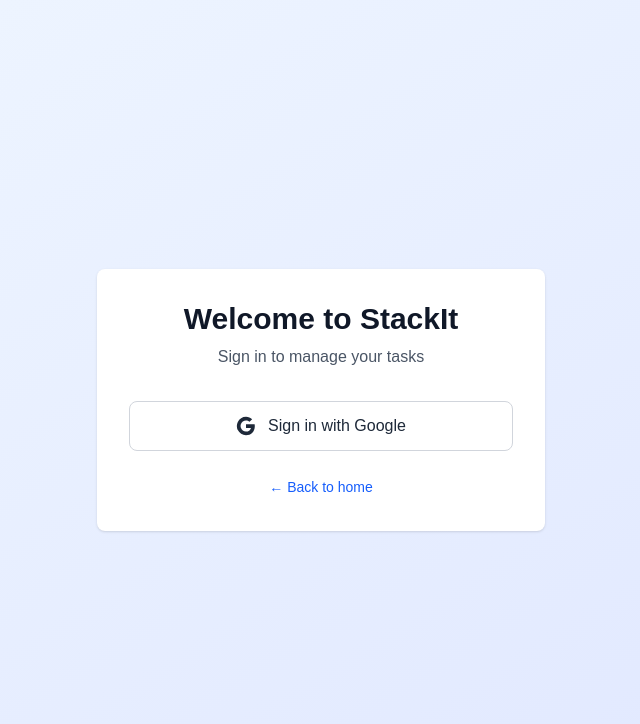
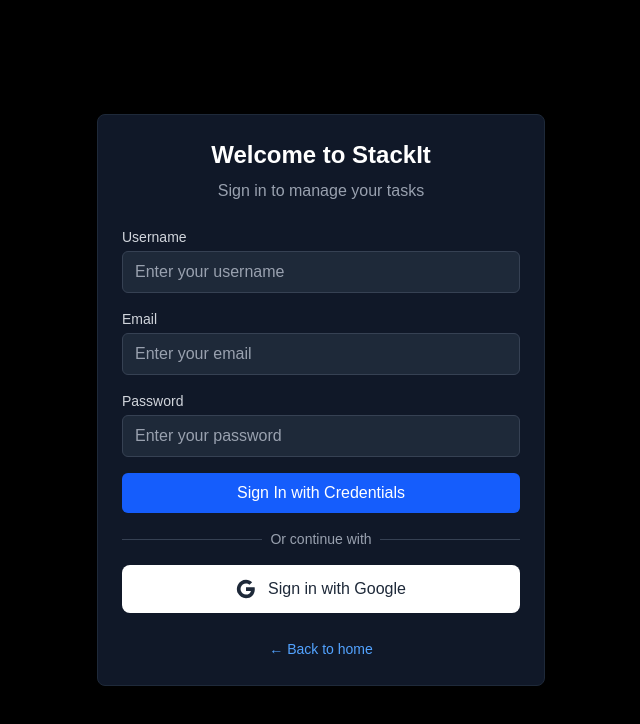
Before and after one commit to Ravi0529/StackIt, a Next.js app: page /auth/signin in a window 1280 px wide. Shown: the top 724 px of the page, without its empty margins (319-959 px from the left). Built offline with nearby package versions, Linux system fonts and the light colour scheme; no server answers.

Commit message:
feat: credential auth added

```diff
--- a/src/app/auth/signin/page.tsx
+++ b/src/app/auth/signin/page.tsx
@@ -6,6 +6,11 @@ import { useRouter } from 'next/navigation'
 
 export default function SignIn() {
   const [isLoading, setIsLoading] = useState(false)
+  const [credentials, setCredentials] = useState({
+    username: '',
+    email: '',
+    password: ''
+  })
   const router = useRouter()
 
   useEffect(() => {
@@ -27,19 +32,108 @@ export default function SignIn() {
     }
   }
 
+  const handleCredentialsSignIn = async (e: React.FormEvent) => {
+    e.preventDefault()
+    setIsLoading(true)
+    try {
+      const result = await signIn('credentials', {
+        username: credentials.username,
+        email: credentials.email,
+        password: credentials.password,
+        redirect: false
+      })
+
+      if (result?.error) {
+        alert('Invalid credentials')
+      } else {
+        router.push('/')
+      }
+    } catch (error) {
+      console.error('Sign in error:', error)
+    } finally {
+      setIsLoading(false)
+    }
+  }
+
   return (
-    <div className="min-h-screen bg-gradient-to-br from-blue-50 to-indigo-100 flex items-center justify-center">
-      <div className="max-w-md w-full space-y-8">
-        <div className="bg-white rounded-lg shadow-sm p-8">
-          <div className="text-center">
-            <h2 className="text-3xl font-bold text-gray-900 mb-2">Welcome to StackIt</h2>
-            <p className="text-gray-600 mb-8">Sign in to manage your tasks</p>
+    <div className="min-h-screen bg-black flex items-center justify-center p-4">
+      <div className="max-w-md w-full">
+        <div className="bg-gray-900 rounded-lg border border-gray-800 p-6">
+          <div className="text-center mb-6">
+            <h2 className="text-2xl font-bold text-white mb-2">Welcome to StackIt</h2>
+            <p className="text-gray-400">Sign in to manage your tasks</p>
           </div>
 
+          {/* Credentials Form */}
+          <form onSubmit={handleCredentialsSignIn} className="space-y-4 mb-4">
+            <div>
+              <label htmlFor="username" className="block text-sm font-medium text-gray-300 mb-1">
+                Username
+              </label>
+              <input
+                type="text"
+                id="username"
+                value={credentials.username}
+                onChange={(e) => setCredentials({ ...credentials, username: e.target.value })}
+                className="w-full px-3 py-2 bg-gray-800 border border-gray-700 rounded-md text-white placeholder-gray-400 focus:outline-none focus:ring-2 focus:ring-blue-500 focus:border-transparent"
+                placeholder="Enter your username"
+                required
+              />
+            </div>
+
+            <div>
+              <label htmlFor="email" className="block text-sm font-medium text-gray-300 mb-1">
+                Email
+              </label>
+              <input
+                type="email"
+                id="email"
+                value={credentials.email}
+                onChange={(e) => setCredentials({ ...credentials, email: e.target.value })}
+                className="w-full px-3 py-2 bg-gray-800 border border-gray-700 rounded-md text-white placeholder-gray-400 focus:outline-none focus:ring-2 focus:ring-blue-500 focus:border-transparent"
+                placeholder="Enter your email"
+                required
+              />
+            </div>
+
+            <div>
+              <label htmlFor="password" className="block text-sm font-medium text-gray-300 mb-1">
+                Password
+              </label>
+              <input
+                type="password"
+                id="password"
+                value={credentials.password}
+                onChange={(e) => setCredentials({ ...credentials, password: e.target.value })}
+                className="w-full px-3 py-2 bg-gray-800 border border-gray-700 rounded-md text-white placeholder-gray-400 focus:outline-none focus:ring-2 focus:ring-blue-500 focus:border-transparent"
+                placeholder="Enter your password"
+                required
+              />
+            </div>
+
+            <button
+              type="submit"
+              disabled={isLoading}
+              className="w-full px-4 py-2 bg-blue-600 text-white rounded-md hover:bg-blue-700 disabled:opacity-50 disabled:cursor-not-allowed transition-colors"
+            >
+              {isLoading ? 'Signing in...' : 'Sign In with Credentials'}
+            </button>
+          </form>
+
+          <div className="relative mb-4">
+            <div className="absolute inset-0 flex items-center">
+              <div className="w-full border-t border-gray-700"></div>
+            </div>
+            <div className="relative flex justify-center text-sm">
+              <span className="px-2 bg-gray-900 text-gray-400">Or continue with</span>
+            </div>
+          </div>
+
+          {/* Google Sign In */}
           <button
             onClick={handleGoogleSignIn}
             disabled={isLoading}
-            className="w-full flex items-center justify-center gap-3 px-4 py-3 bg-white text-gray-800 rounded-lg border border-gray-300 hover:bg-gray-50 disabled:opacity-50 disabled:cursor-not-allowed transition-colors"
+            className="w-full flex items-center justify-center gap-3 px-4 py-3 bg-white text-gray-800 rounded-lg hover:bg-gray-50 disabled:opacity-50 disabled:cursor-not-allowed transition-colors"
           >
             <svg className="w-5 h-5" viewBox="0 0 24 24">
               <path
@@ -65,7 +159,7 @@ export default function SignIn() {
           <div className="mt-6 text-center">
             <a
               href="/"
-              className="text-sm text-blue-600 hover:text-blue-500"
+              className="text-sm text-blue-400 hover:text-blue-300"
             >
               ← Back to home
             </a>
--- a/src/app/page.tsx
+++ b/src/app/page.tsx
@@ -11,10 +11,15 @@ export default function Home() {
     <div className="min-h-screen bg-black text-white">
       <Navbar />
 
-      <div>
-        <h1>
-          Main page
-        </h1>
+      <div className="max-w-7xl mx-auto px-4 sm:px-6 lg:px-8 py-8">
+        <h1 className="text-3xl font-bold text-white mb-8">Main page</h1>
+
+        <div className="bg-gray-900 rounded-lg border border-gray-800 p-6">
+          <h2 className="text-xl font-semibold text-white mb-4">Welcome to StackIt</h2>
+          <p className="text-gray-400">
+            This is your main dashboard. Use the navigation above to access different features.
+          </p>
+        </div>
       </div>
     </div>
   )
--- a/src/components/Navbar.tsx
+++ b/src/components/Navbar.tsx
@@ -1,11 +1,30 @@
+'use client'
 
-import { useRouter } from "next/navigation";
+import { useSession, signOut } from 'next-auth/react'
+import { useRouter } from "next/navigation"
+import { useState } from 'react'
 
 export default function Navbar() {
+  const { data: session, status } = useSession()
+  const router = useRouter()
+  const [isLoading, setIsLoading] = useState(false)
 
-    const router = useRouter();
+  const handleSignOut = async () => {
+    setIsLoading(true)
+    try {
+      await signOut({ callbackUrl: '/' })
+    } catch (error) {
+      console.error('Sign out error:', error)
+    } finally {
+      setIsLoading(false)
+    }
+  }
 
-  return <>
+  const handleLogin = () => {
+    router.push('/auth/signin')
+  }
+
+  return (
     <header className="bg-gray-900 border-b border-gray-800">
       <div className="max-w-7xl mx-auto px-4 sm:px-6 lg:px-8">
         <div className="flex justify-between items-center h-16">
@@ -13,11 +32,43 @@ export default function Navbar() {
             <h1 className="text-2xl font-bold text-white">StackIt</h1>
             <span className="ml-2 text-sm text-gray-400">Task Management</span>
           </div>
-              <button onClick={() => router.push('/auth/signin')} className="px-3 py-1.5 bg-blue-600 text-white text-sm rounded-md hover:bg-blue-700 transition-colors">
+
+          {status === 'loading' ? (
+            <div className="flex items-center justify-center">
+              <div className="animate-spin rounded-full h-5 w-5 border-b-2 border-blue-400"></div>
+            </div>
+          ) : session ? (
+            <div className="flex items-center gap-3">
+              <div className="flex items-center gap-2">
+                {session.user?.image && (
+                  <img
+                    src={session.user.image}
+                    alt={session.user.name || 'User'}
+                    className="w-8 h-8 rounded-full"
+                  />
+                )}
+                <span className="text-sm font-medium text-gray-300 hidden sm:block">
+                  {session.user?.name || session.user?.email}
+                </span>
+              </div>
+              <button
+                onClick={handleSignOut}
+                disabled={isLoading}
+                className="px-3 py-1.5 bg-red-600 text-white text-sm rounded-md hover:bg-red-700 disabled:opacity-50 disabled:cursor-not-allowed transition-colors"
+              >
+                {isLoading ? '...' : 'Sign Out'}
+              </button>
+            </div>
+          ) : (
+            <button
+              onClick={handleLogin}
+              className="px-3 py-1.5 bg-blue-600 text-white text-sm rounded-md hover:bg-blue-700 transition-colors"
+            >
               Login
             </button>
+          )}
         </div>
       </div>
     </header>
-  </>
+  )
 }
```
Lines whose indentation alone changed are shown as unchanged.
